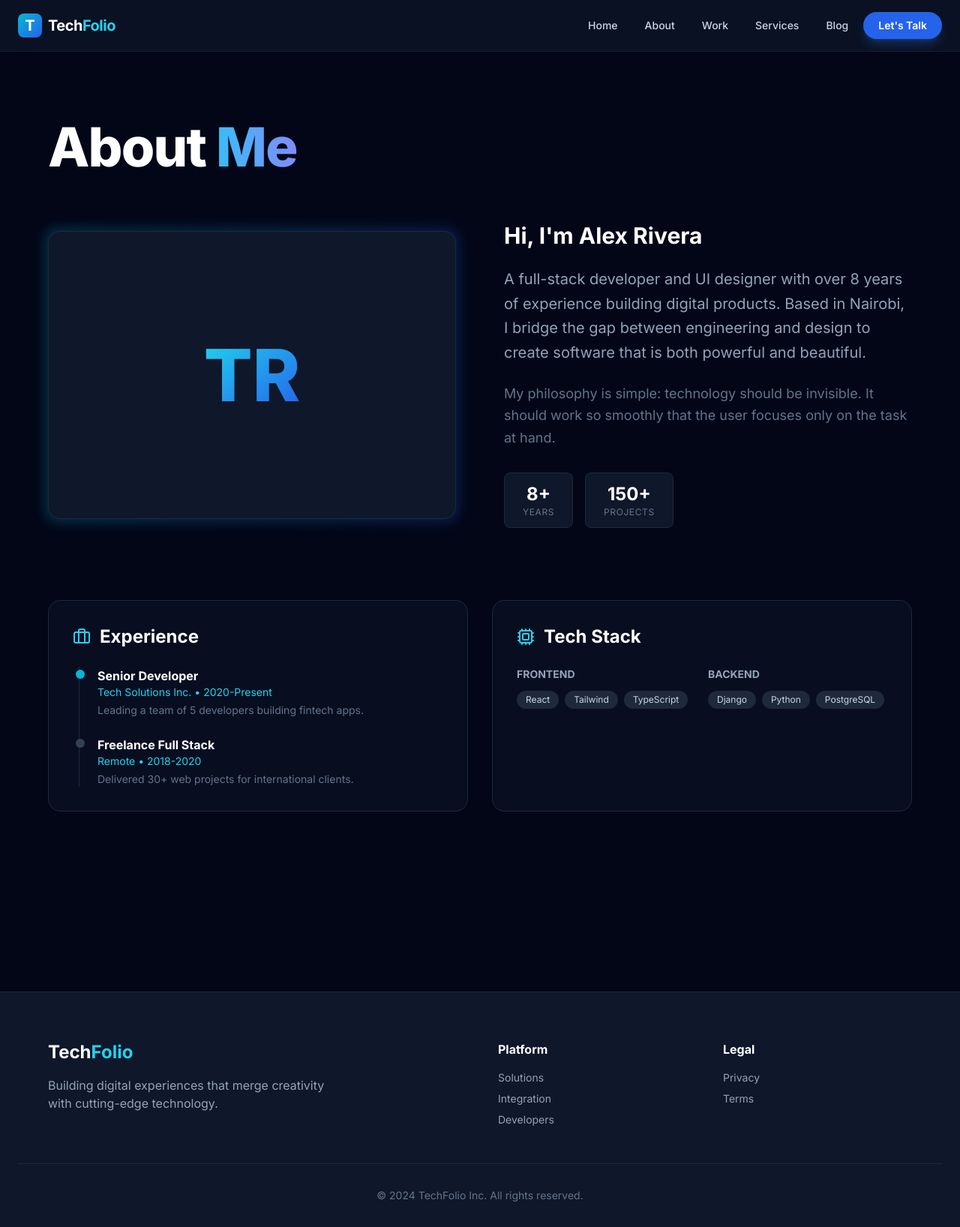
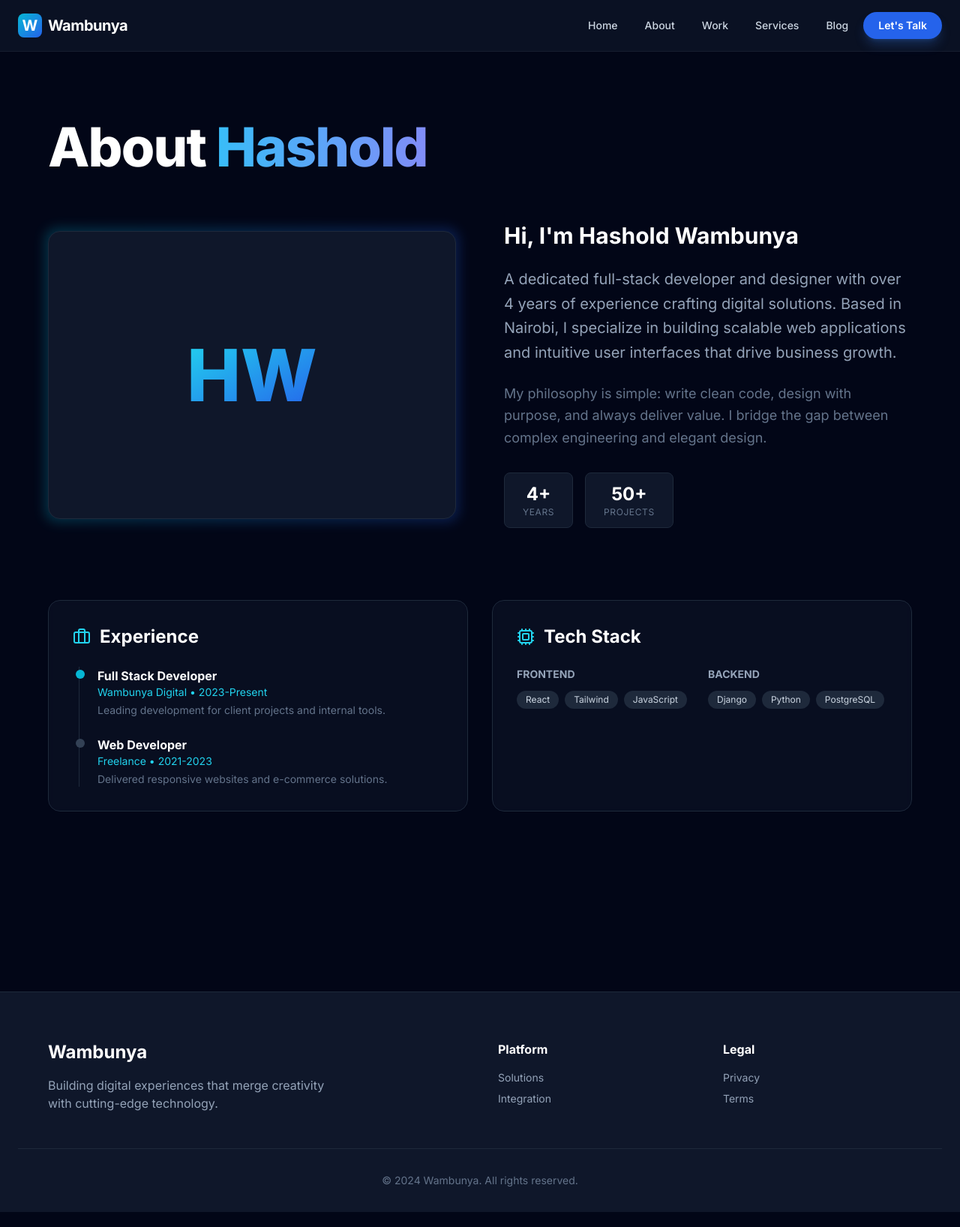
Before and after one commit to wambunya/hashold, a Django app: page /about/ in a window 1280 px wide. Shown: the whole page at 75% size. Run offline with Django 5.2, Linux system fonts and the light colour scheme; some libraries are stand-ins or nearby versions.

Commit message:
`Updated portfolio templates with new branding and design elements`

```diff
--- a/portfolio/templates/portfolio/about.html
+++ b/portfolio/templates/portfolio/about.html
@@ -9,7 +9,7 @@
       <h1
         class="text-5xl md:text-7xl font-extrabold text-white mb-16 tracking-tight"
       >
-        About <span class="text-gradient">Me</span>
+        About <span class="text-gradient">Hashold</span>
       </h1>
 
       <div class="grid md:grid-cols-2 gap-16 mb-24 items-center">
@@ -23,31 +23,32 @@
             <span
               class="text-8xl font-black bg-clip-text text-transparent bg-gradient-to-br from-cyan-400 to-blue-600"
             >
-              TR
+              HW
             </span>
           </div>
         </div>
 
         <div class="flex flex-col justify-center">
           <h2 class="text-3xl font-bold text-white mb-6">
-            Hi, I'm Alex Rivera
+            Hi, I'm Hashold Wambunya
           </h2>
           <p class="text-xl text-slate-400 mb-6 leading-relaxed">
-            A full-stack developer and UI designer with over 8 years of
-            experience building digital products. Based in Nairobi, I bridge the
-            gap between engineering and design to create software that is both
-            powerful and beautiful.
+            A dedicated full-stack developer and designer with over 4 years of
+            experience crafting digital solutions. Based in Nairobi, I
+            specialize in building scalable web applications and intuitive user
+            interfaces that drive business growth.
           </p>
           <p class="text-lg text-slate-500 mb-8 leading-relaxed">
-            My philosophy is simple: technology should be invisible. It should
-            work so smoothly that the user focuses only on the task at hand.
+            My philosophy is simple: write clean code, design with purpose, and
+            always deliver value. I bridge the gap between complex engineering
+            and elegant design.
           </p>
 
           <div class="flex gap-4">
             <div
               class="px-6 py-3 bg-slate-900 border border-slate-800 rounded-lg text-center"
             >
-              <div class="text-2xl font-bold text-white">8+</div>
+              <div class="text-2xl font-bold text-white">4+</div>
               <div class="text-xs text-slate-500 uppercase tracking-wider">
                 Years
               </div>
@@ -55,7 +56,7 @@
             <div
               class="px-6 py-3 bg-slate-900 border border-slate-800 rounded-lg text-center"
             >
-              <div class="text-2xl font-bold text-white">150+</div>
+              <div class="text-2xl font-bold text-white">50+</div>
               <div class="text-xs text-slate-500 uppercase tracking-wider">
                 Projects
               </div>
@@ -78,22 +79,24 @@
               <span
                 class="absolute -left-[29px] top-1 w-3 h-3 rounded-full bg-cyan-500"
               ></span>
-              <div class="text-white font-bold">Senior Developer</div>
+              <div class="text-white font-bold">Full Stack Developer</div>
               <div class="text-sm text-cyan-400 mb-1">
-                Tech Solutions Inc. • 2020-Present
+                Wambunya Digital • 2023-Present
               </div>
               <p class="text-slate-500 text-sm">
-                Leading a team of 5 developers building fintech apps.
+                Leading development for client projects and internal tools.
               </p>
             </div>
             <div class="relative">
               <span
                 class="absolute -left-[29px] top-1 w-3 h-3 rounded-full bg-slate-700"
               ></span>
-              <div class="text-white font-bold">Freelance Full Stack</div>
-              <div class="text-sm text-cyan-400 mb-1">Remote • 2018-2020</div>
+              <div class="text-white font-bold">Web Developer</div>
+              <div class="text-sm text-cyan-400 mb-1">
+                Freelance • 2021-2023
+              </div>
               <p class="text-slate-500 text-sm">
-                Delivered 30+ web projects for international clients.
+                Delivered responsive websites and e-commerce solutions.
               </p>
             </div>
           </div>
@@ -123,7 +126,7 @@
                 >
                 <span
                   class="px-3 py-1 bg-slate-800 text-xs rounded-full text-slate-300"
-                  >TypeScript</span
+                  >JavaScript</span
                 >
               </div>
             </div>
--- a/portfolio/templates/portfolio/base.html
+++ b/portfolio/templates/portfolio/base.html
@@ -3,7 +3,7 @@
   <head>
     <meta charset="UTF-8" />
     <meta name="viewport" content="width=device-width, initial-scale=1.0" />
-    <title>TechFolio | Digital Solutions</title>
+    <title>Wambunya | Digital Solutions</title>
 
     <script src="https://cdn.tailwindcss.com"></script>
 
@@ -43,10 +43,10 @@
             <div
               class="w-8 h-8 bg-gradient-to-br from-cyan-500 to-blue-600 rounded-lg flex items-center justify-center text-white font-bold text-xl"
             >
-              T
+              W
             </div>
             <span class="text-xl font-bold text-white tracking-tight"
-              >Tech<span class="text-cyan-400">Folio</span></span
+              >Wambunya</span
             >
           </a>
 
@@ -138,9 +138,7 @@
     >
       <div class="max-w-6xl mx-auto grid md:grid-cols-4 gap-12 mb-12">
         <div class="col-span-1 md:col-span-2">
-          <div class="text-2xl font-bold text-white mb-4">
-            Tech<span class="text-cyan-400">Folio</span>
-          </div>
+          <div class="text-2xl font-bold text-white mb-4">Wambunya</div>
           <p class="text-slate-400 max-w-sm">
             Building digital experiences that merge creativity with cutting-edge
             technology.
@@ -157,11 +155,6 @@
             <li>
               <a href="#" class="hover:text-cyan-400 transition-colors"
                 >Integration</a
-              >
-            </li>
-            <li>
-              <a href="#" class="hover:text-cyan-400 transition-colors"
-                >Developers</a
               >
             </li>
           </ul>
@@ -185,7 +178,7 @@
       <div
         class="text-center text-slate-500 text-sm pt-8 border-t border-slate-800"
       >
-        &copy; 2024 TechFolio Inc. All rights reserved.
+        &copy; 2024 Wambunya. All rights reserved.
       </div>
     </footer>
 
--- a/portfolio/templates/portfolio/contact.html
+++ b/portfolio/templates/portfolio/contact.html
@@ -90,7 +90,9 @@
               </div>
               <div>
                 <div class="text-sm text-slate-500">Email</div>
-                <div class="font-medium text-white">alex@techfolio.com</div>
+                <div class="font-medium text-white">
+                  wambunyahashold@gmail.com
+                </div>
               </div>
             </div>
             <div class="flex items-center gap-4 group">
```
Also changed, not shown: portfolio/templates/portfolio/home.html (+25 -14 lines), 1 other file.
